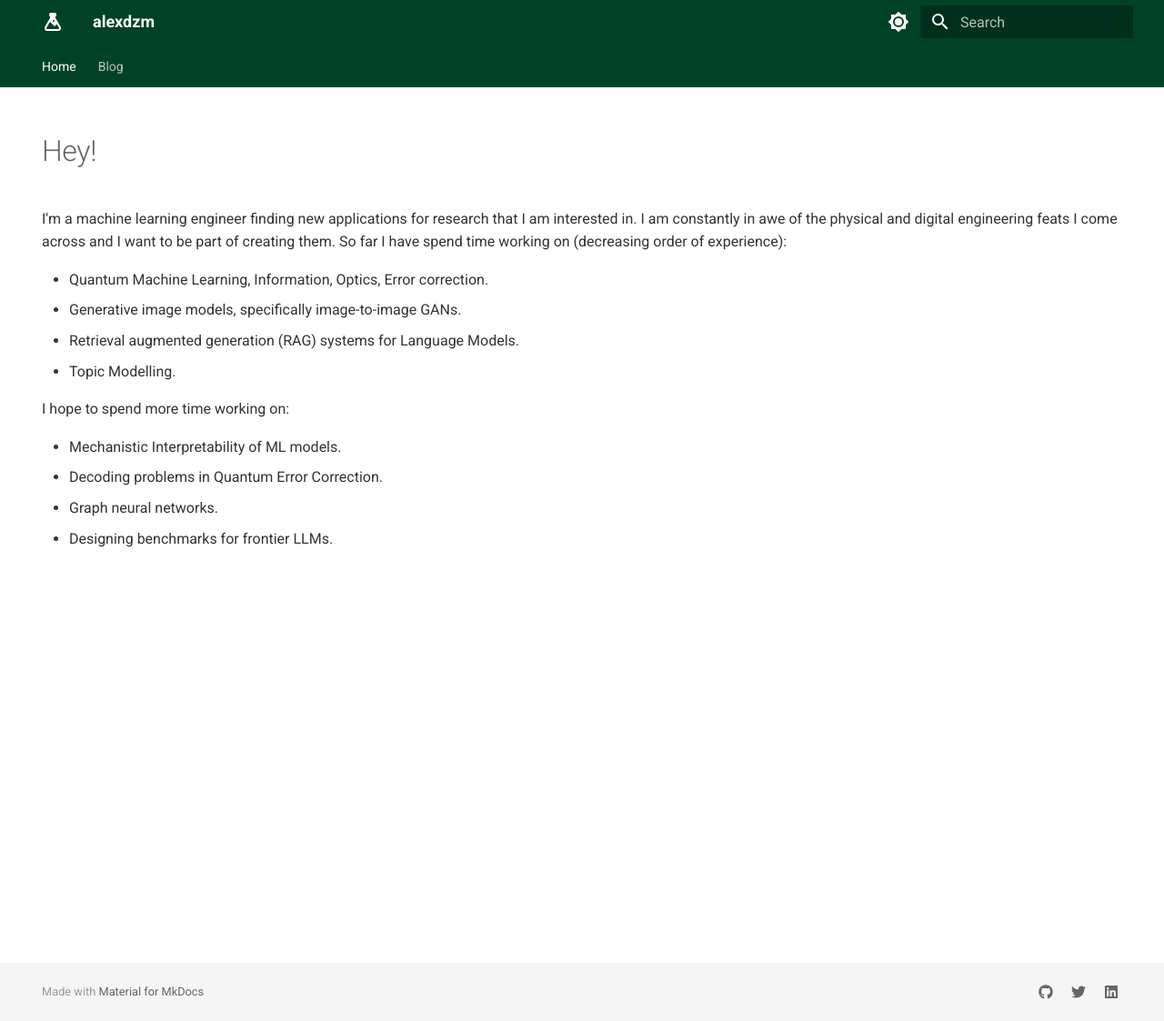
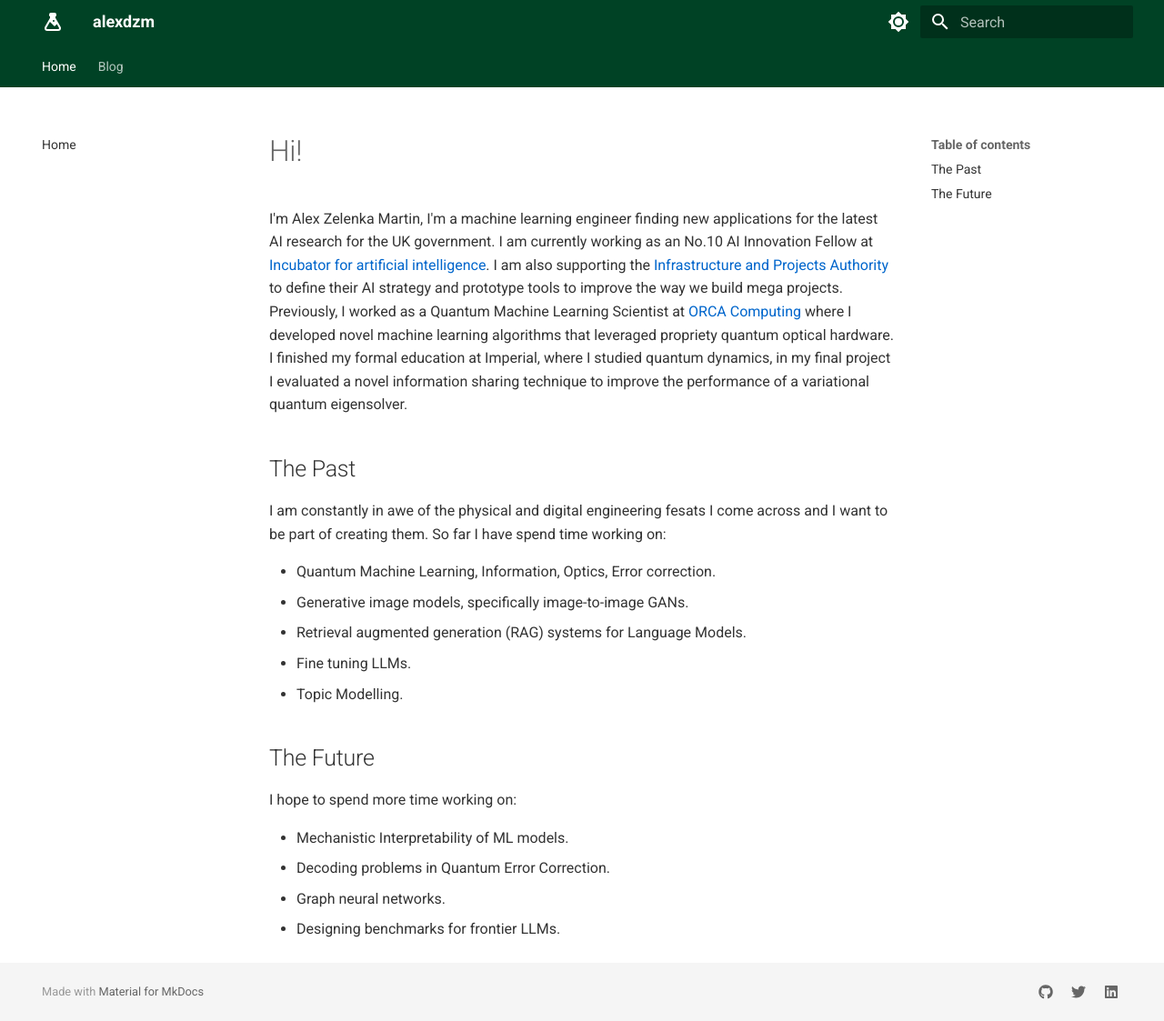
Before and after one commit to alexdzm/blog, an MkDocs documentation site: the page built from docs/index.md, in a window 1280 px wide and 1123 px high. Shown: the whole window at 91% size. Built offline with MkDocs 1.6.1 and Material for MkDocs 9.7.7, drawn with Linux system fonts in a browser that asks for light colours; nearby versions of some CDN libraries.

Commit message:
update homepage

```diff
--- a/docs/index.md
+++ b/docs/index.md
@@ -1,17 +1,17 @@
----
-hide:
-  - navigation
-  - toc
----
-# Hey!
-I'm a machine learning engineer finding new applications for research that I am interested in. I am constantly in awe of the physical and digital engineering feats I come across and I want to be part of creating them. So far I have spend time working on (decreasing order of experience):
+
+# Hi!
+I'm Alex Zelenka Martin, I'm a machine learning engineer finding new applications for the latest AI research for the UK government. I am currently working as an No.10 AI Innovation Fellow at [Incubator for artificial intelligence](https://ai.gov.uk/). I am also supporting the [Infrastructure and Projects Authority](https://www.gov.uk/government/organisations/infrastructure-and-projects-authority) to define their AI strategy and prototype tools to improve the way we build mega projects. Previously, I worked as a Quantum Machine Learning Scientist at [ORCA Computing](https://orcacomputing.com/) where I developed novel machine learning algorithms that leveraged propriety quantum optical hardware. I finished my formal education at Imperial, where I studied quantum dynamics, in my final project I evaluated a novel information sharing technique to improve the performance of a variational quantum eigensolver.
+
+##  The Past
+I am constantly in awe of the physical and digital engineering fesats I come across and I want to be part of creating them. So far I have spend time working on:
 
 - Quantum Machine Learning, Information, Optics, Error correction.
 - Generative image models, specifically image-to-image GANs.
 - Retrieval augmented generation (RAG) systems for Language Models.
+- Fine tuning LLMs.
 - Topic Modelling.
 
-
+## The Future
 I hope to spend more time working on:
 
 - Mechanistic Interpretability of ML models.
--- a/mkdocs.yml
+++ b/mkdocs.yml
@@ -33,6 +33,7 @@ theme:
     - content.code.copy
   icon:
     logo: material/flask
+  favicon: '🧪'
 
 extra_css:
   - stylesheets/extra.css
```
